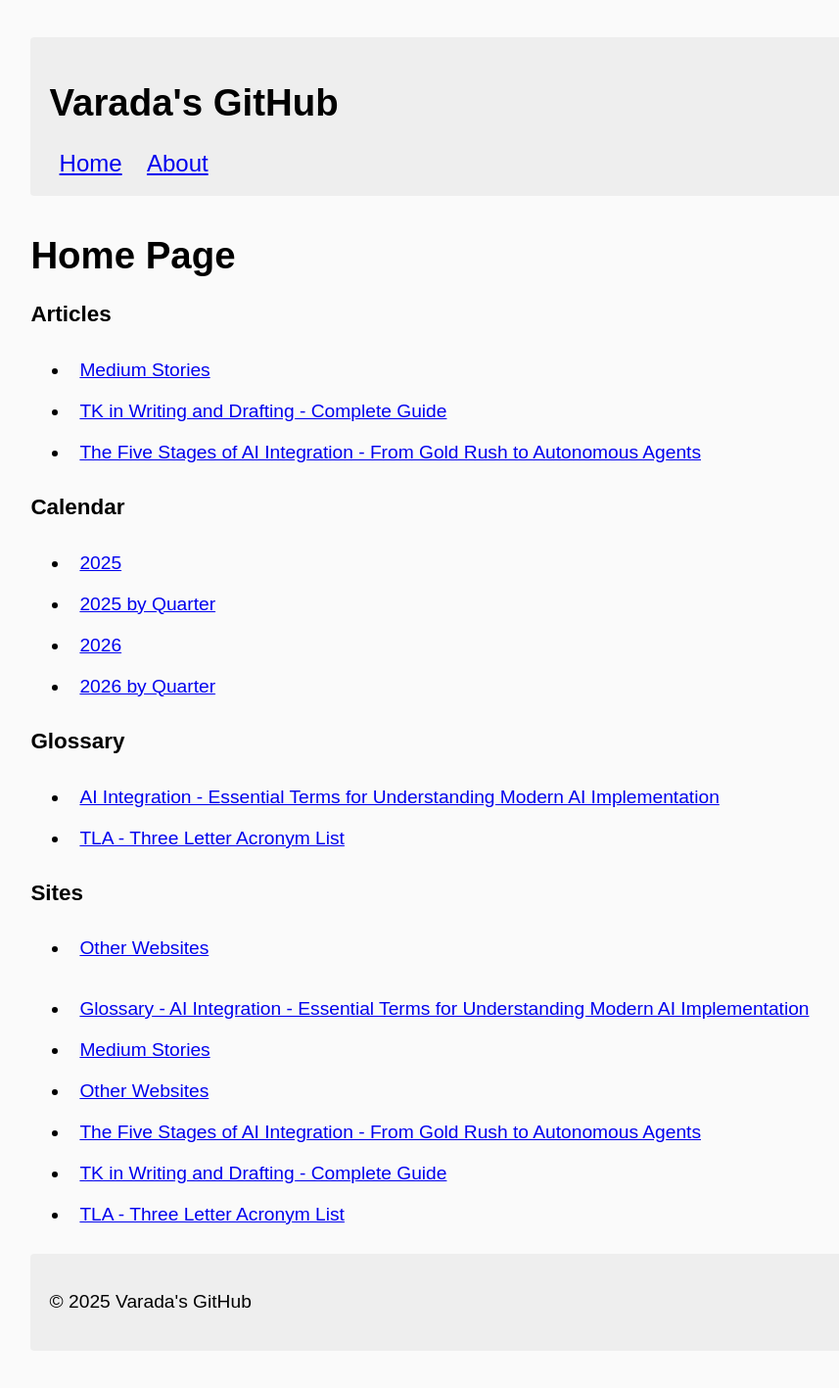
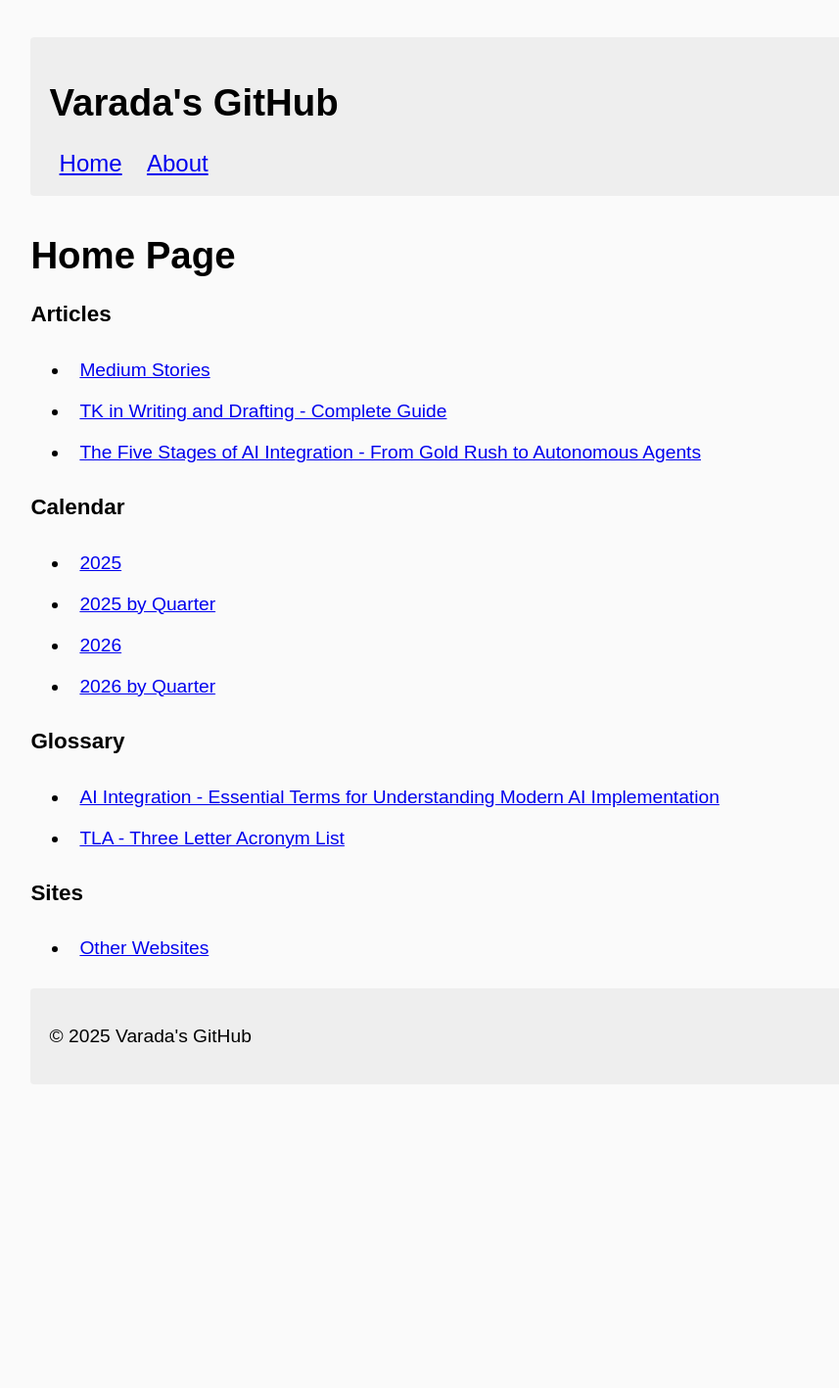
Before and after one commit to ivarada/ivarada.github.io, a Jekyll site: the page built from index.md, in a window 1280 px wide. Shown: the whole page at 98% size, without its empty margins (7-864 px from the left). Built offline with Jekyll 4.4.1, drawn with Linux system fonts in a browser that asks for light colours; after the commit the page ends 1146 px from its top, so only the background shows below that.

Commit message:
Update index.md

```diff
--- a/index.md
+++ b/index.md
@@ -25,10 +25,3 @@ title: Home
 * [ Other Websites]( /_pages/websites.html)
 
 <!-- LINKS-INSERT-END -->
-
-- [Glossary - AI Integration - Essential Terms for Understanding Modern AI Implementation](/_pages/glossary-ai-integration.html)
-- [Medium Stories](https://medium.com/@varada)
-- [Other Websites](/_pages/websites.html)
-- [The Five Stages of AI Integration - From Gold Rush to Autonomous Agents](/_pages/ai-integration.html)
-- [TK in Writing and Drafting - Complete Guide](/_pages/tk.html)
-- [TLA - Three Letter Acronym List](/html/tla.html)
```
